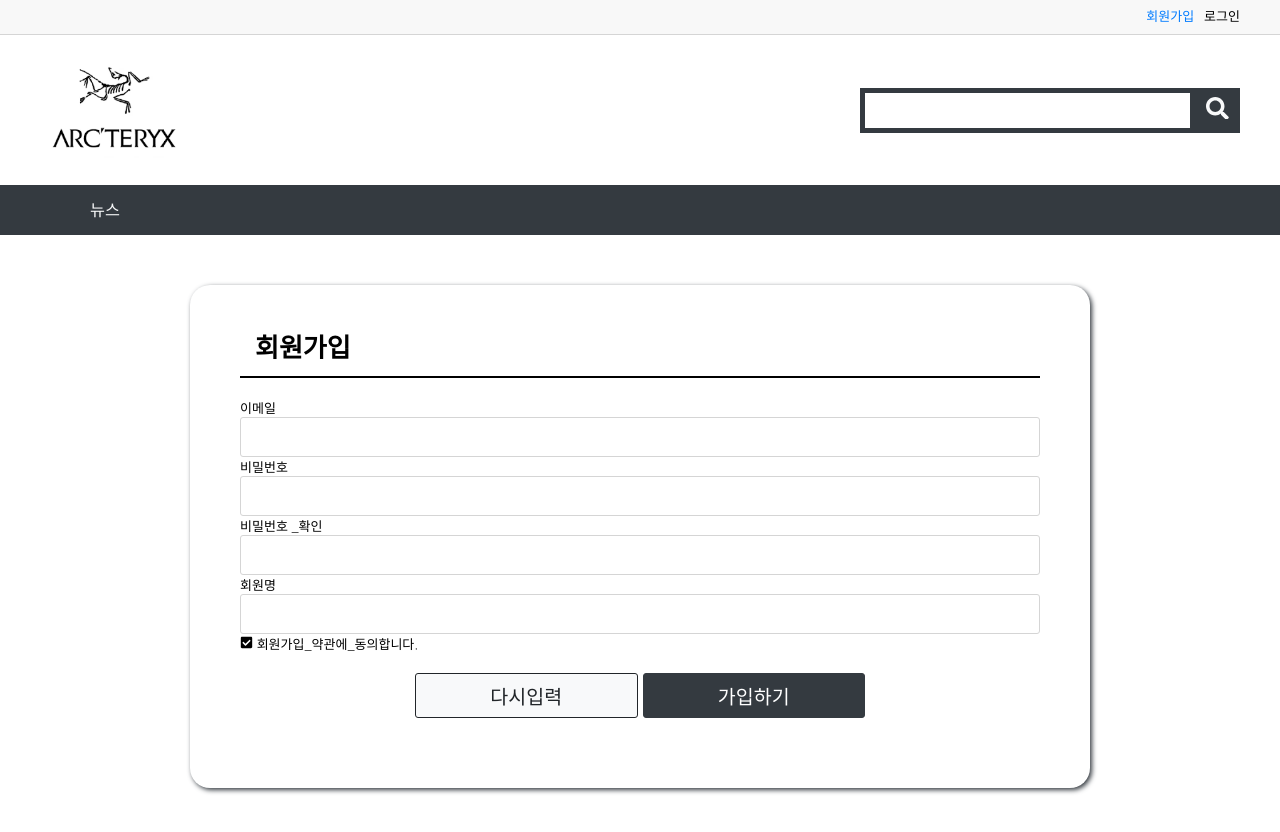
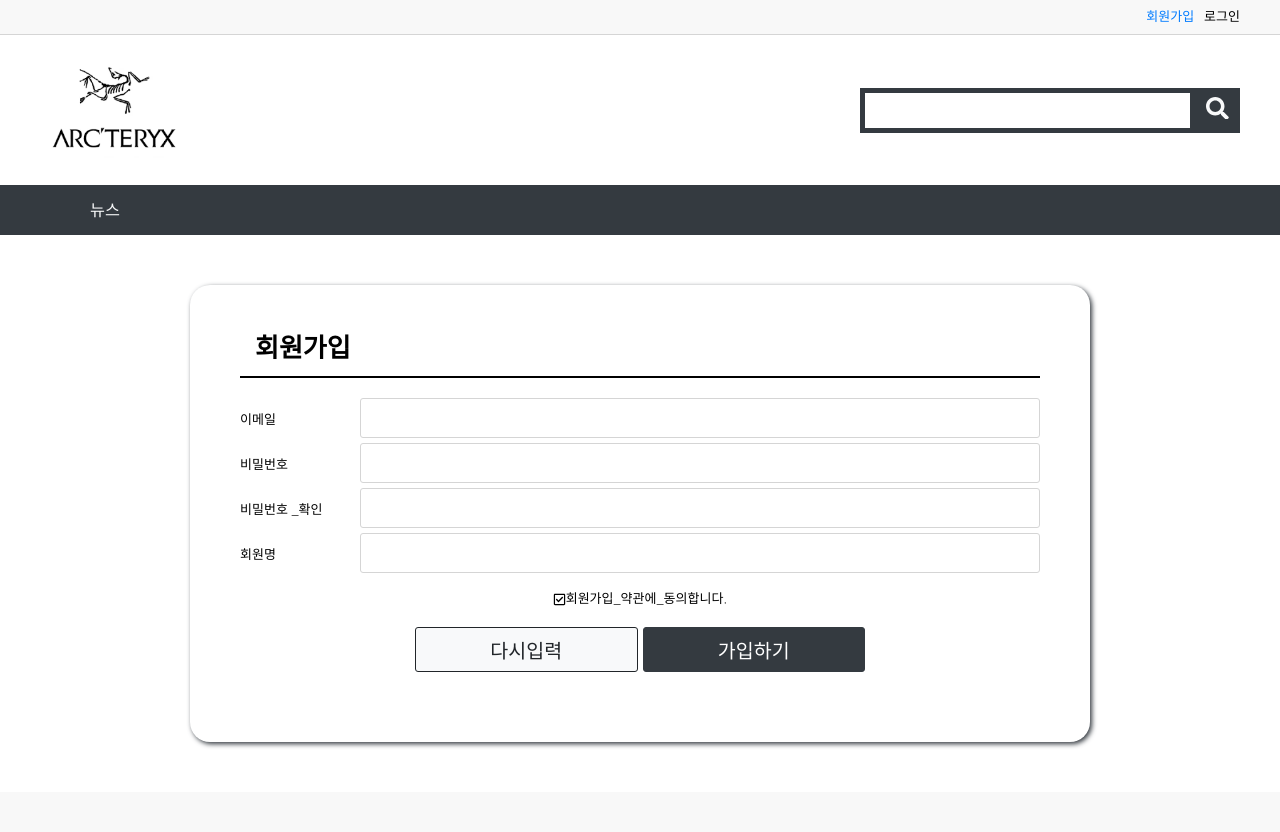
Before and after one commit to beom33/react_project, a React (Create React App) app: page /member/join in a window 1280 px wide. Shown: the top 832 px of the page. Built offline with nearby package versions, Linux system fonts and the light colour scheme.

Commit message:
회원 가입 양식 검증, 메세지 공통 컴포넌트

```diff
--- /dev/null
+++ b/src/commons/components/MessageBox.js
@@ -0,0 +1,41 @@
+import React from 'react';
+import styled, { css } from 'styled-components';
+import { color } from '../../styles/color';
+import fontSize from '../../styles/frontSize';
+const { small } = fontSize;
+
+const Box = styled.div`
+  text-align: center;
+  padding: 7px 10px;
+  font-size: ${small};
+  border-radius: 3px;
+  color: ${color.dark};
+
+  & + & {
+    margin-top: 5px;
+  }
+  ${({ color: c }) =>
+    c &&
+    css`
+      color: ${color[c]};
+      box-shadow: 2px 2px 5px ${color[c]};
+    `}
+`;
+
+const MessageBox = ({ messages, color, children }) => {
+  messages = messages || [];
+
+  if (children) messages.push(children);
+
+  return (
+    <>
+      {messages.map((message, i) => (
+        <Box key={i} color={color}>
+          {message}
+        </Box>
+      ))}
+    </>
+  );
+};
+
+export default React.memo(MessageBox);
--- a/src/member/components/JoinForm.js
+++ b/src/member/components/JoinForm.js
@@ -4,44 +4,97 @@
 import { FaCheckSquare, FaRegCheckSquare } from 'react-icons/fa';
 import { BigButton, ButtonGroup } from '../../commons/components/Button';
 import InputBox from '../../commons/components/InputBox';
+import MessageBox from '../../commons/components/MessageBox';
+const FormBox = styled.form`
+  dl {
+    display: flex;
+    align-items: center;
 
-const FormBox = styled.form``;
+    dt {
+      width: 120px;
+    }
+    dd {
+      flex-grow: 1;
+    }
+  }
 
-const JoinForm = () => {
+  dl + dl {
+    margin-top: 5px;
+  }
+
+  .terms-agree {
+    text-align: center;
+    margin: 15px 0;
+
+    svg {
+      font-size: 1.5 rem;
+      vertical-align: middle;
+    }
+  }
+`;
+
+const JoinForm = ({ form, onSubmit, onChange, onToggle, onReset, errors }) => {
   const { t } = useTranslation();
   return (
-    <FormBox autoComplete="off">
+    <FormBox autoComplete="off" onSubmit={onSubmit}>
       <dl>
         <dt>{t('이메일')}</dt>
         <dd>
-          <InputBox type="text" />
+          <InputBox
+            type="text"
+            name="email"
+            value={form.email ?? ''}
+            onChange={onChange}
+          />
+          <MessageBox messages={errors.email} color="danger" />
         </dd>
       </dl>
       <dl>
         <dt>{t('비밀번호')}</dt>
         <dd>
-          <InputBox type="password" />
+          <InputBox
+            type="password"
+            name="password"
+            value={form.password ?? ''}
+            onChange={onChange}
+          />
+          <MessageBox messages={errors.password} color="danger" />
         </dd>
       </dl>
       <dl>
         <dt>{t('비밀번호 _확인')}</dt>
         <dd>
-          <InputBox type="password" />
+          <InputBox
+            type="password"
+            name="confirmPassword"
+            value={form.confirmPassword ?? ''}
+            onChange={onChange}
+          />
+          <MessageBox messages={errors.confirmPassword} color="danger" />
         </dd>
       </dl>
       <dl>
         <dt>{t('회원명')}</dt>
         <dd>
-          <InputBox type="text" />
+          <InputBox
+            type="text"
+            name="name"
+            value={form.name ?? ''}
+            onChange={onChange}
+          />
+          <MessageBox messages={errors.name} color="danger" />
         </dd>
       </dl>
 
-      <div className="terms-agree">
-        <FaCheckSquare /> {t('회원가입_약관에_동의합니다.')}
+      <div className="terms-agree" onClick={onToggle}>
+        {form.agree ? <FaCheckSquare /> : <FaRegCheckSquare />}
+        {t('회원가입_약관에_동의합니다.')}
+
+        <MessageBox messages={errors.agree} color="danger" />
       </div>
 
       <ButtonGroup width={450}>
-        <BigButton type="reset" color="light">
+        <BigButton type="button" color="light" onClick={onReset}>
           {t('다시입력')}
         </BigButton>
 
--- /dev/null
+++ b/src/member/containers/JoinContainer.js
@@ -0,0 +1,110 @@
+import React, { useState, useCallback } from 'react';
+import { useNavigate } from 'react-router-dom';
+import { useTranslation } from 'react-i18next';
+import JoinForm from '../components/JoinForm';
+
+const JoinContainer = () => {
+  // 양식 데이터
+  const [form, setForm] = useState({
+    agree: false,
+  });
+
+  // 양식 항목별 에러 메세지
+  const [errors, setErrors] = useState({});
+
+  const { t } = useTranslation();
+
+  const navigate = useNavigate();
+
+  /**
+   * 회원 가입 처리
+   *
+   * 1. 데이터 검증
+   *    1) 필수 항목 체크 - 이메일, 비밀번호, 비밀번호 확인, 회원명, 약관동의
+   *    2) 이메일 중복 여부, 이메일 형식 체크
+   *    3) 비밀번호 복잡성 체크
+   *    4) 비밀번호와 비밀번호 확인 일치 여부
+   *
+   * 2. 가입 처리 - 영구 저장
+   * 3. 로그인 페이지 이동
+   */
+  const onSubmit = useCallback(
+    (e) => {
+      e.preventDefault();
+
+      const _errors = {};
+      let hasErrors = false; // 에러 유무
+
+      /* 데이터 검증 - 필수 항목 체크 S */
+      const requiredFields = {
+        email: t('이메일을_입력하세요.'),
+        password: t('비밀번호를_입력하세요.'),
+        confirmPassword: t('비밀번호를_확인하세요.'),
+        name: t('회원명을_입력하세요.'),
+        agree: t('회원가입_약관에_동의하세요.'),
+      };
+
+      for (const [field, msg] of Object.entries(requiredFields)) {
+        // !form[field] - null, undefined, '' 체크, !form[field].trim() - '    '
+        if (!form[field] ||( form[field]  && !form[field]. trim ())) {
+
+
+          _errors[field] = _errors[field] || [];
+          _errors[field].push(msg);
+          hasErrors = true;
+        }
+      }
+
+      /* 데이터 검증 - 필수 항목 체크 E */
+
+      /* 데이터 검증 - 비밀번호와 비밀번호 확인 일치 여부 */
+      if (
+        form.password &&
+        form.confirmPassword &&
+        form.password !== form.confirmPassword
+      ) {
+        _errors.confirmPassword = _errors.confirmPassword || [];
+        _errors.confirmPassword.push(t('비밀번호가_정확하지_않습니다.'));
+        hasErrors = true;
+      }
+
+      setErrors(_errors);
+
+      if (hasErrors) {
+        // 검증 실패시 가입 처리 X
+        return;
+      }
+
+      /* 가입처리 */
+
+      /* 가입완료 후 로그인 페이지 이동 */
+      navigate('/member/login', { replace: true }); // replace: true -> 방문기록 X
+    },
+    [t, form, navigate],
+  );
+
+  const onChange = useCallback((e) => {
+    const name = e.target.name;
+    const value = e.target.value.trim();
+    setForm((form) => ({ ...form, [name]: value }));
+  }, []);
+
+  const onToggle = useCallback(() => {
+    setForm((form) => ({ ...form, agree: !form.agree }));
+  }, []);
+
+  const onReset = useCallback(() => setForm({ agree: false }), []);
+
+  return (
+    <JoinForm
+      form={form}
+      errors={errors}
+      onSubmit={onSubmit}
+      onChange={onChange}
+      onToggle={onToggle}
+      onReset={onReset}
+    />
+  );
+};
+
+export default React.memo(JoinContainer);
--- a/src/member/pages/Join.js
+++ b/src/member/pages/Join.js
@@ -1,25 +1,24 @@
 import React from 'react';
 import { Helmet } from 'react-helmet-async';
 import { useTranslation } from 'react-i18next';
-import JoinForm from '../components/JoinForm';
+import JoinContainer from '../containers/JoinContainer';
 import { OuterBox } from '../../commons/components/LayoutBox';
 import { MainTitle } from '../../commons/components/TitleBox';
 
 const Join = () => {
   const { t } = useTranslation();
 
-
-  return(
+  return (
     <>
-       <Helmet>
+      <Helmet>
         <title>{t('회원가입')}</title>
-       </Helmet>
-       <OuterBox>
-       <MainTitle>{t('회원가입')}</MainTitle>
-       <JoinForm/>
-       </OuterBox>
+      </Helmet>
+      <OuterBox>
+        <MainTitle>{t('회원가입')}</MainTitle>
+        <JoinContainer />
+      </OuterBox>
     </>
-  )
+  );
 };
 
 export default React.memo(Join);
--- a/src/styles/color.js
+++ b/src/styles/color.js
@@ -12,10 +12,10 @@
 export const buttonColor = {
   primary: [color.primary, '#fff', color.primary],
   secondary: [color.secondary, '#fff', color.secondary],
-  success: [color.success, '#fff',color.success],
-  danger: [color.danger, '#fff',color.danger],
-  warning: [color.warningm, '#212529', '#212529'],
+  success: [color.success, '#fff', color.success],
+  danger: [color.danger, '#fff', color.danger],
+  warning: [color.warning, '#212529', '#212529'],
   info: [color.info, '#fff', color.info],
-  light: [color.light, '#212529','#212529'],
-  dark: [color.dark, '#fff',color.dark],
+  light: [color.light, '#212529', '#212529'],
+  dark: [color.dark, '#fff', color.dark],
 };
```
